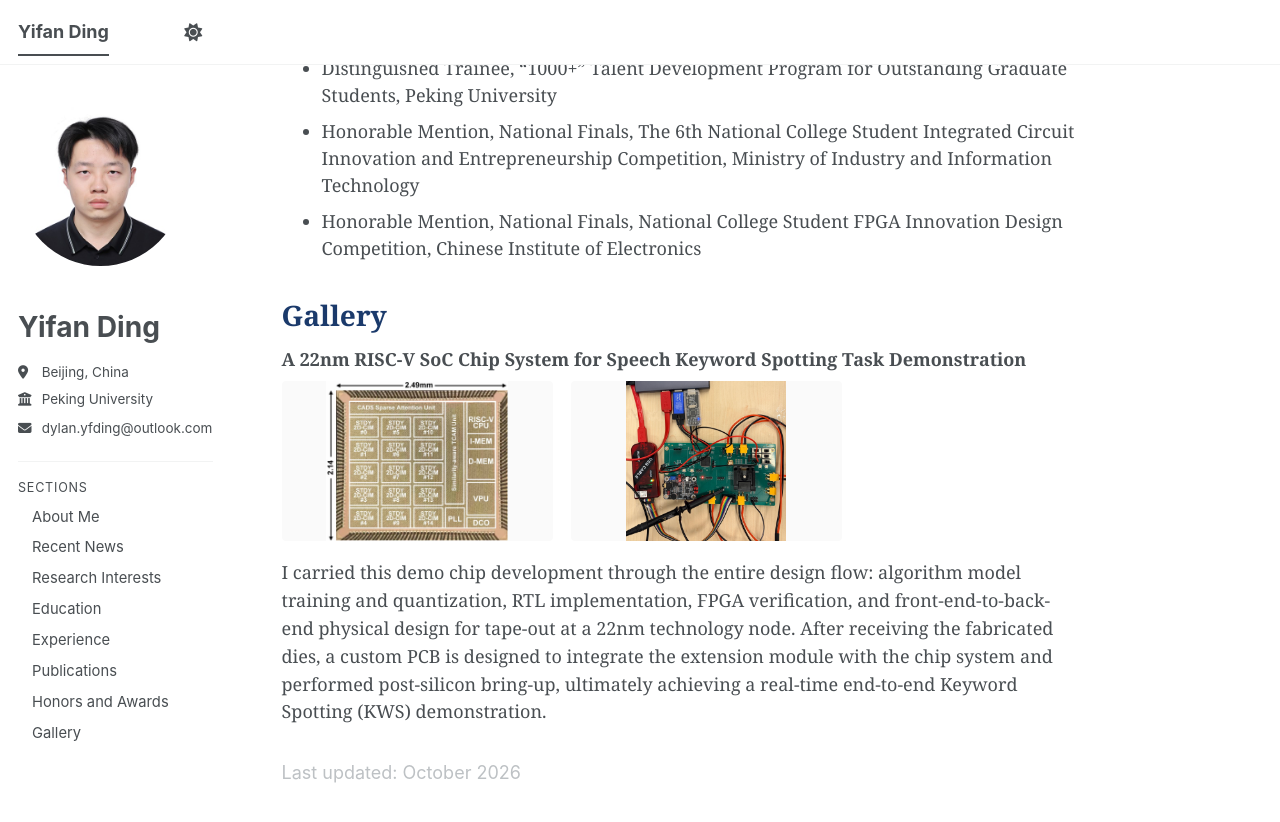
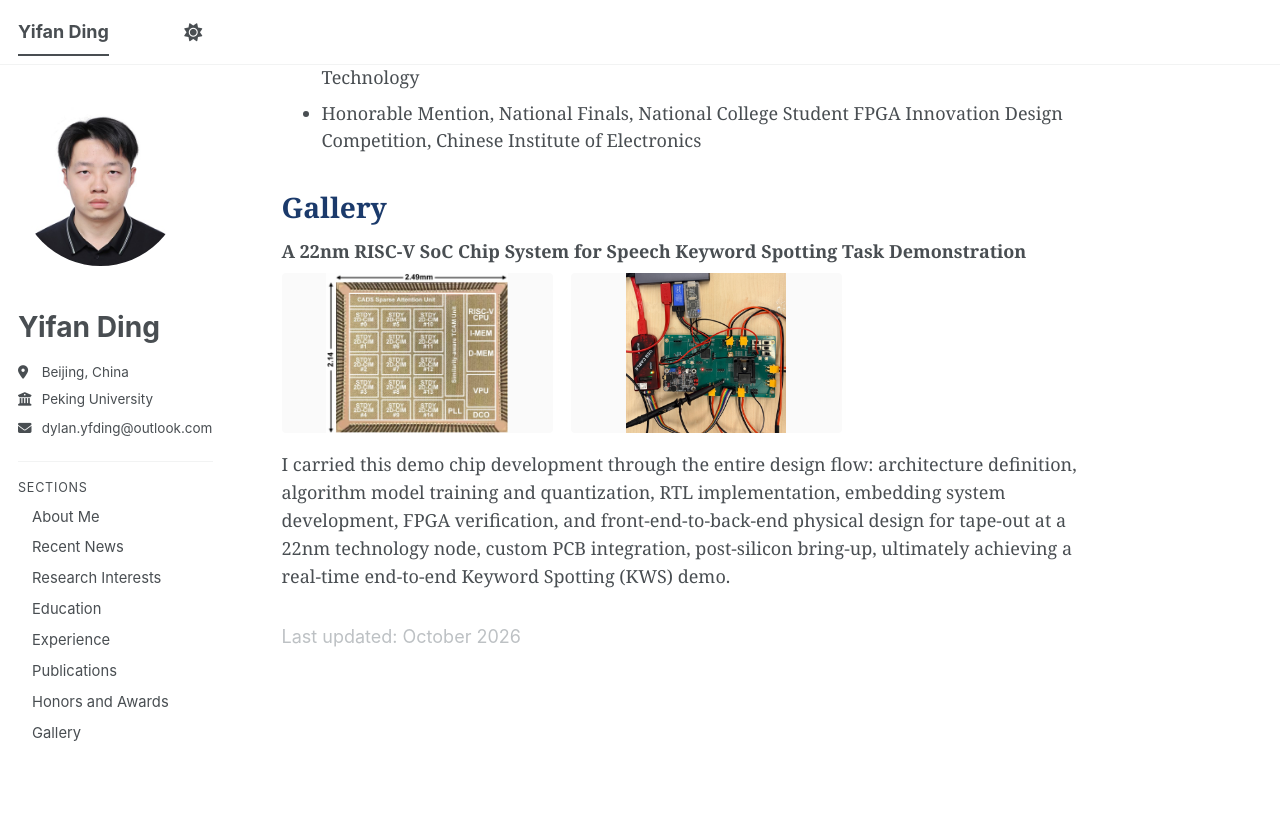
Before and after one commit to DylanDing54/DylanDing54.github.io, a Jekyll site: the page built from _pages/about.md, in a window 1280 px wide and 900 px high, scrolled down 2061 px. Shown: the top 822 px of the window. Built offline with Jekyll 4.4.1, drawn with Linux system fonts in a browser that asks for light colours; a style sheet for code colours, icons or effects is not loaded; after the commit the page ends 2825 px from its top, so only the background shows below that; some of the changed text lies outside the part shown.

Commit message:
Rewrite research interests and the gallery description
Co-Authored-By: Claude Opus 5 (1M context) <noreply@anthropic.com>

```diff
--- a/_data/gallery.yml
+++ b/_data/gallery.yml
@@ -18,9 +18,8 @@
       alt: "Custom PCB test setup for post-silicon validation of the SoC"
   description: >-
     I carried this demo chip development through the entire design flow:
-    algorithm model training and quantization, RTL implementation, FPGA
-    verification, and front-end-to-back-end physical design for tape-out at a
-    22nm technology node. After receiving the fabricated dies, a custom PCB is
-    designed to integrate the extension module with the chip system and
-    performed post-silicon bring-up, ultimately achieving a real-time
-    end-to-end Keyword Spotting (KWS) demonstration.
+    architecture definition, algorithm model training and quantization, RTL
+    implementation, embedding system development, FPGA verification, and
+    front-end-to-back-end physical design for tape-out at a 22nm technology
+    node, custom PCB integration, post-silicon bring-up, ultimately achieving
+    a real-time end-to-end Keyword Spotting (KWS) demo.
--- a/_pages/about.md
+++ b/_pages/about.md
@@ -45,9 +45,9 @@ Recent News
 
 Research Interests
 ======
-* **3D integration architecture for emerging AI applications** — hybrid-bonding and 3D-stacked accelerators for LLM, VLM, and VLA workloads
-* **Scalable AI computing systems** — heterogeneous GPU-PNM systems, chiplet architectures with optical interconnects, and cross-layer optimization for training clusters
-* **Efficient RISC-V AI accelerator chips** — compute-in-memory designs, full-stack implementation from RTL through tape-out
+* 3D Integration Architecture for Emerging AI Applications
+* Efficient AI System with Software and Hardware Co-Optimization
+* Silicon-Proven AI Accelerator Chip Design
 
 Education
 ======
```
